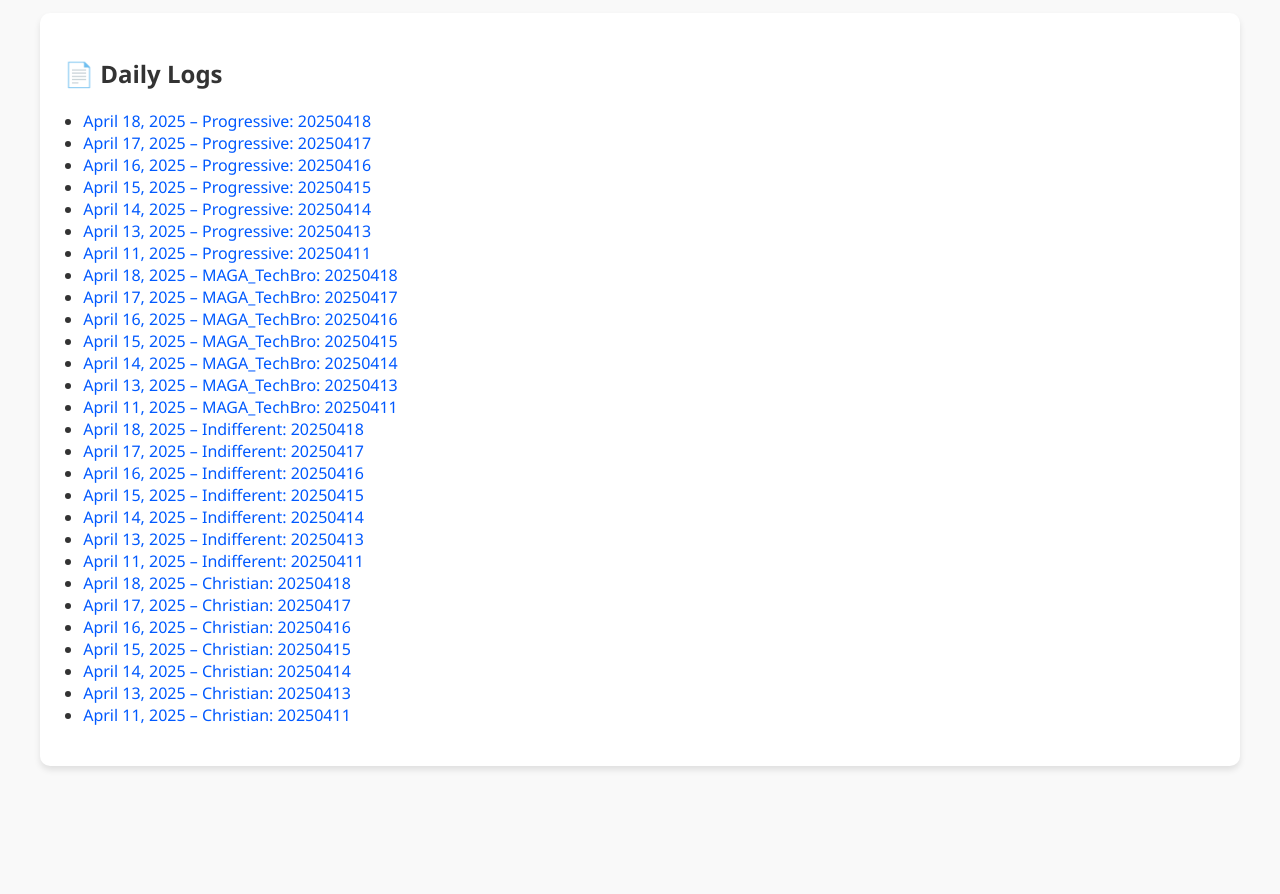
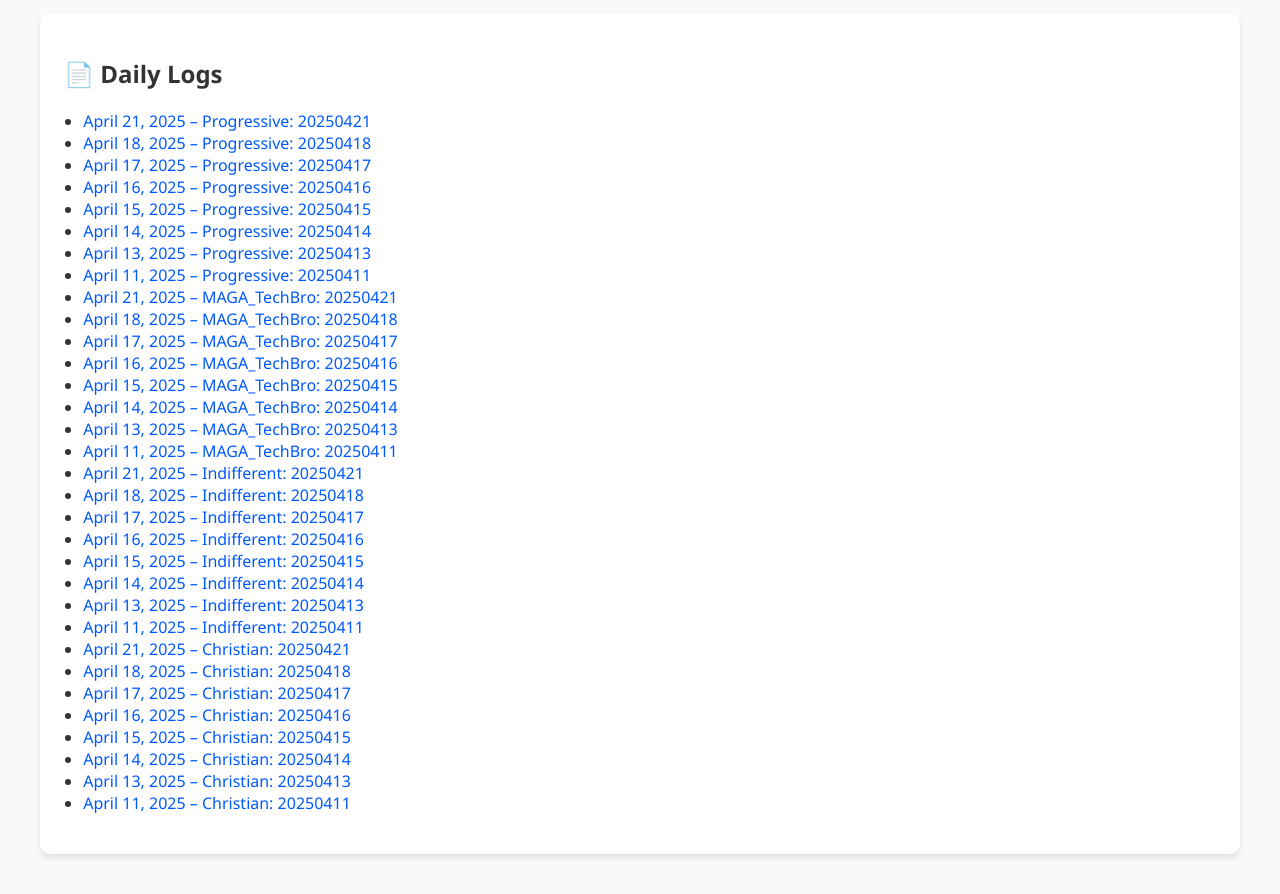
Before and after one commit to weiaiwayne/lampminer-empathy-machine, a plain HTML site: page index.html in a window 1280 px wide. Shown: the part 151-1045 px from the top of the page. Before the commit the page ends 957 px from the top, so only its background shows below. Drawn offline with Linux system fonts and the light colour scheme.

Commit message:
Update Empathy Machine index

```diff
--- a/index.html
+++ b/index.html
@@ -20,6 +20,7 @@
     <div class="card">
       <h2>📄 Daily Logs</h2>
       <ul>
+        <li><a href="docs/Progressive_story_20250421.md" target="_blank">April 21, 2025 – Progressive: 20250421</a></li>
         <li><a href="docs/Progressive_story_20250418.md" target="_blank">April 18, 2025 – Progressive: 20250418</a></li>
         <li><a href="docs/Progressive_story_20250417.md" target="_blank">April 17, 2025 – Progressive: 20250417</a></li>
         <li><a href="docs/Progressive_story_20250416.md" target="_blank">April 16, 2025 – Progressive: 20250416</a></li>
@@ -27,6 +28,7 @@
         <li><a href="docs/Progressive_story_20250414.md" target="_blank">April 14, 2025 – Progressive: 20250414</a></li>
         <li><a href="docs/Progressive_story_20250413.md" target="_blank">April 13, 2025 – Progressive: 20250413</a></li>
         <li><a href="docs/Progressive_story_20250411.md" target="_blank">April 11, 2025 – Progressive: 20250411</a></li>
+        <li><a href="docs/MAGA_TechBro_story_20250421.md" target="_blank">April 21, 2025 – MAGA_TechBro: 20250421</a></li>
         <li><a href="docs/MAGA_TechBro_story_20250418.md" target="_blank">April 18, 2025 – MAGA_TechBro: 20250418</a></li>
         <li><a href="docs/MAGA_TechBro_story_20250417.md" target="_blank">April 17, 2025 – MAGA_TechBro: 20250417</a></li>
         <li><a href="docs/MAGA_TechBro_story_20250416.md" target="_blank">April 16, 2025 – MAGA_TechBro: 20250416</a></li>
@@ -34,6 +36,7 @@
         <li><a href="docs/MAGA_TechBro_story_20250414.md" target="_blank">April 14, 2025 – MAGA_TechBro: 20250414</a></li>
         <li><a href="docs/MAGA_TechBro_story_20250413.md" target="_blank">April 13, 2025 – MAGA_TechBro: 20250413</a></li>
         <li><a href="docs/MAGA_TechBro_story_20250411.md" target="_blank">April 11, 2025 – MAGA_TechBro: 20250411</a></li>
+        <li><a href="docs/Indifferent_story_20250421.md" target="_blank">April 21, 2025 – Indifferent: 20250421</a></li>
         <li><a href="docs/Indifferent_story_20250418.md" target="_blank">April 18, 2025 – Indifferent: 20250418</a></li>
         <li><a href="docs/Indifferent_story_20250417.md" target="_blank">April 17, 2025 – Indifferent: 20250417</a></li>
         <li><a href="docs/Indifferent_story_20250416.md" target="_blank">April 16, 2025 – Indifferent: 20250416</a></li>
@@ -41,6 +44,7 @@
         <li><a href="docs/Indifferent_story_20250414.md" target="_blank">April 14, 2025 – Indifferent: 20250414</a></li>
         <li><a href="docs/Indifferent_story_20250413.md" target="_blank">April 13, 2025 – Indifferent: 20250413</a></li>
         <li><a href="docs/Indifferent_story_20250411.md" target="_blank">April 11, 2025 – Indifferent: 20250411</a></li>
+        <li><a href="docs/Christian_story_20250421.md" target="_blank">April 21, 2025 – Christian: 20250421</a></li>
         <li><a href="docs/Christian_story_20250418.md" target="_blank">April 18, 2025 – Christian: 20250418</a></li>
         <li><a href="docs/Christian_story_20250417.md" target="_blank">April 17, 2025 – Christian: 20250417</a></li>
         <li><a href="docs/Christian_story_20250416.md" target="_blank">April 16, 2025 – Christian: 20250416</a></li>
```
